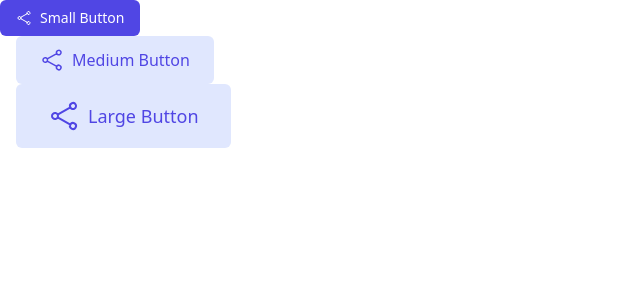
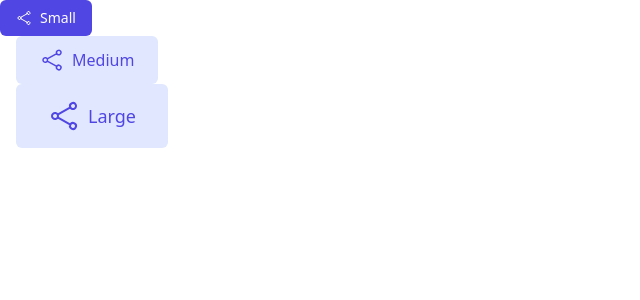
Before and after one commit to abhishekraut01/SecondBrain, a React (Vite) app in the folder client/: page / in a window 1280 px wide. Shown: the top 300 px of the page, without its empty margins (0-640 px from the left). Built offline with nearby package versions, Linux system fonts and the light colour scheme.

Commit message:
refactor: simplify button labels and clean up styling in Button component

```diff
--- a/client/src/App.tsx
+++ b/client/src/App.tsx
@@ -5,15 +5,15 @@ export default function App() {
   return (
     <div className="space-x-4">
       <Button variant="primary" size="sm" icon={<ShareIcon size="sm" />}>
-        Small Button
+        Small
       </Button>
 
       <Button variant="secondary" size="md" icon={<ShareIcon size="md" />}>
-        Medium Button
+        Medium
       </Button>
 
       <Button variant="secondary" size="lg" icon={<ShareIcon size="lg" />}>
-        Large Button
+        Large
       </Button>
     </div>
   );
--- a/client/src/components/ui/Button.tsx
+++ b/client/src/components/ui/Button.tsx
@@ -1,5 +1,5 @@
 import { ReactNode } from "react";
-import clsx from "clsx"; // Optional: Helps in managing conditional classes
+import clsx from "clsx";
 
 export interface IButton {
   variant?: "primary" | "secondary";
@@ -11,8 +11,8 @@ export interface IButton {
 }
 
 const buttonVariants = {
-  primary: "bg-purple-600 text-white hover:bg-purple-700",
-  secondary: "bg-purple-300 text-purple-600 hover:bg-purple-400",
+  primary: "bg-purple-600 text-white ",
+  secondary: "bg-purple-300 text-purple-600 ",
 };
 
 const sizeClasses = {
```
